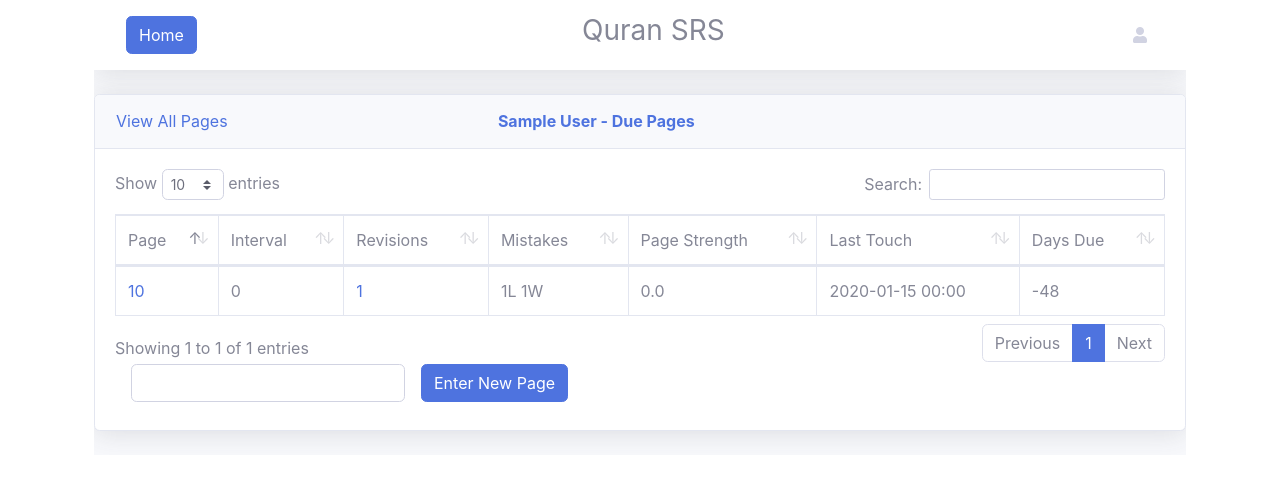
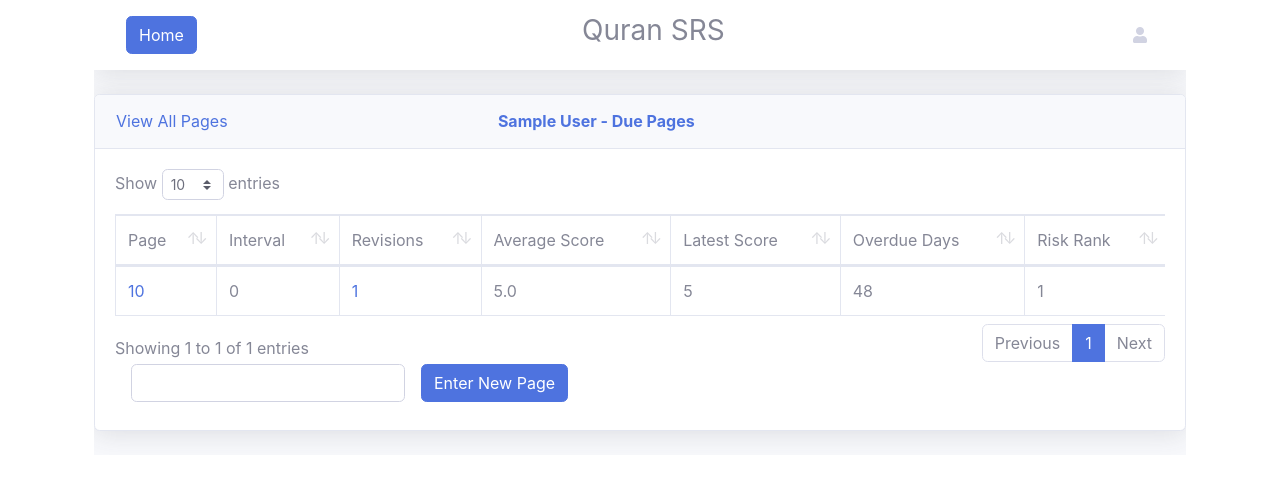
Before and after one commit to siraj-samsudeen/quran-srs, a Django app: page /student/1/due/ in a window 1280 px wide. Shown: the top 485 px of the page. Run offline with Django 3.2, Linux system fonts and the light colour scheme; a user stored in the database is signed in; tables that the repository leaves empty hold one stand-in row (values such as "Sample post"); some libraries are stand-ins or nearby versions.

Commit message:
Fixes #11

```diff
--- a/core_app/templates/due.html
+++ b/core_app/templates/due.html
@@ -32,7 +32,8 @@
   </div>
   <div class="card-body">
     <div class="table-responsive">
-            <table class="table table-bordered" id="dataTable" width="100%" cellspacing="0">
+      {% comment %} Set the sorting column {% endcomment %}
+      <table class="table table-bordered" id="dataTable" data-order='[[ 8, "asc" ]]'>
         {% for page, page_summary in pages_due.items %}
         {% if forloop.first %}
         <thead>
@@ -72,7 +73,7 @@
       <div class="form-group mx-sm-3 mb-2">
         <input type="number" class="form-control" name="page" required value="{{next_new_page}}">
       </div>
-    <button type="submit" class="btn btn-primary mb-2" >Enter New Page</button>
+      <button type="submit" class="btn btn-primary mb-2">Enter New Page</button>
     </form>
 
   </div>
@@ -86,9 +87,25 @@
 <script src="{% static 'js/dataTables.bootstrap4.js' %}">
 </script>
 
+
 <script>
-$(document).ready(function() {
-  $('#dataTable').DataTable();
+  $(document).ready(function () {
+    $('#dataTable').DataTable({
+      stateSave: false,
+      paging: true,
+      searching: false,
+      "columnDefs": [{
+          //Hide the interval / revision column
+          "targets": [5],
+          "visible": false,
+        },
+        //Hide the sort order column
+        {
+          "targets": [8],
+          "visible": false
+        }
+      ],
+    });
   });
 </script>
 {% endblock script %}
--- a/core_app/templates/page_entry.html
+++ b/core_app/templates/page_entry.html
@@ -64,6 +64,10 @@
 <form action="." method="POST">
     {% csrf_token %} {{ form.as_p }}
     <p><button>Update</button></p>
+
+    {% if due_page %}
+    <p>Next 3 Due Pages: {{next_page_set}} </p>
+    {% endif %}
 </form>
 
 {% endblock content %}
--- a/core_app/views.py
+++ b/core_app/views.py
@@ -1,6 +1,7 @@
 from itertools import groupby
 from collections import defaultdict
 import datetime
+import math
 
 from django.shortcuts import render, redirect
 from django.contrib.auth.decorators import login_required
@@ -11,6 +12,9 @@ from django.forms.models import model_to_dict
 from rest_framework import viewsets
 from rest_framework.response import Response
 from rest_framework.decorators import api_view
+
+import pandas as pd
+import numpy as np
 
 from core_app.forms import (
     RevisionEntryForm,
@@ -88,25 +92,39 @@ def extract_record(revision):
 keys_map = {
     "7.scheduled_interval": "Interval",
     "1.revision_number": "Revisions",
-    "mistakes": "Mistakes",
-    # "3.score": "Mistake Score",
-    "page_strength": "Page Strength",
+    "score_average": "Average Score",
+    "3.score": "Latest Score",
+    "mistakes": "Latest Mistakes",
+    "page_strength": "Interval / Revision",
     "2.revision date": "Last Touch",
-    "days_due": "Days Due",
     "8.scheduled_due_date": "Due On",
+    "overdue_days": "Overdue Days",
+    "risk_rank": "Risk Rank",
+    "sort_order": "Sort Order",
 }
 
 keys_map_all = {
-    key: value for key, value in keys_map.items() if key not in ["days_due"]
+    key: value
+    for key, value in keys_map.items()
+    if key not in ["risk_rank", "sort_order",]
 }
 keys_map_due = {
-    key: value for key, value in keys_map.items() if key not in ["8.scheduled_due_date"]
+    key: value
+    for key, value in keys_map.items()
+    if key not in ["2.revision date", "8.scheduled_due_date", "mistakes"]
 }
 
 keys_map_revision_entry = {
     key: value
     for key, value in keys_map.items()
-    if key not in ["8.scheduled_due_date", "page_strength", "days_due"]
+    if key
+    not in [
+        "2.revision date",
+        "8.scheduled_due_date",
+        "page_strength",
+        "risk_rank",
+        "sort_order",
+    ]
 }
 
 
@@ -139,6 +157,76 @@ def page_due(request, student_id):
     request.session["last_student"] = model_to_dict(student)
 
     pages_due = get_pages_due(student_id)
+
+    # Implement the algorithm to computer page risk
+
+    df = pd.DataFrame.from_dict(pages_due, orient="index",)
+    df.drop(
+        [
+            "2.revision date",
+            "8.scheduled_due_date",
+            "mistakes",
+            "4.current_interval",
+            "5.interval_delta",
+            "6.max_interval",
+            "is_due",
+            "score_cumulative",
+        ],
+        axis=1,
+        inplace=True,
+    )
+
+    df.rename(
+        columns={
+            "7.scheduled_interval": "interval",
+            "1.revision_number": "revisions",
+            "score_average": "average_score",
+            "3.score": "latest_score",
+            "page_strength": "interval_per_revision",
+            "overdue_days": "overdue_days",
+        },
+        inplace=True,
+    )
+
+    cols_new_order = [
+        "interval",
+        "revisions",
+        "average_score",
+        "latest_score",
+        "interval_per_revision",
+        "overdue_days",
+    ]
+    df = df[cols_new_order]
+
+    df["interval_modified"] = np.where(df.interval >= 30, -1 * df.interval, df.interval)
+    df["rank_interval"] = df["interval_modified"].rank(pct=True, ascending=False)
+    df["rank_revisions"] = df["revisions"].rank(pct=True, ascending=False)
+    df["rank_average_score"] = df["average_score"].rank(pct=True, ascending=True)
+    df["rank_latest_score"] = df["latest_score"].rank(pct=True, ascending=True)
+    df["rank_interval_per_revision"] = df["interval_per_revision"].rank(
+        pct=True, ascending=False
+    )
+    df["rank_overdue_days"] = df["overdue_days"].rank(pct=True, ascending=False)
+    df["rank_overall"] = (
+        df.rank_interval
+        + df.rank_revisions
+        + df.rank_average_score
+        + df.rank_latest_score
+        + df.rank_interval_per_revision
+        + df.rank_overdue_days
+    )
+    df["risk_rank"] = df["rank_overall"].rank(ascending=False, method="min")
+
+    for index, row in df.iterrows():
+        risk_rank = row["risk_rank"]
+
+        # Group pages into bins of 10 so that they can be tackled together
+        bin = math.ceil(risk_rank / 10)
+        # Now order the pages based on page number within each bin; page = index in the data frame
+        sort_order = round(bin + (index / 1000), 3)
+        pages_due[index].update({"risk_rank": int(row["risk_rank"])})
+        pages_due[index].update({"sort_order": sort_order})
+
     # Cache this so that revision entry page can automatically move to the next due page
     request.session["pages_due"] = pages_due
 
@@ -233,13 +321,29 @@ def page_entry(request, student_id, page, due_page):
 
             # if there are no more due pages, redirect to the main page.
             if pages_due:
-                next_page = int(sorted(pages_due.keys(), key=int)[0])
+                pages_due_sorted = sorted(
+                    pages_due.items(), key=lambda key_value: key_value[1]["sort_order"],
+                )
+                next_page = int(pages_due_sorted[0][0])
+
                 return redirect(
                     "page_entry", student_id=student.id, page=next_page, due_page=1
                 )
             else:
                 return redirect("page_due", student_id=student.id)
 
+    pages_due = request.session.get("pages_due")
+
+    if pages_due:
+        pages_due_sorted = sorted(
+            pages_due.items(), key=lambda key_value: key_value[1]["sort_order"],
+        )
+
+        next_page_set = []
+        for i in range(1, 4):
+            next_page_set.append(int(pages_due_sorted[i][0]))
+
+        print("next_set=", next_page_set)
     return render(
         request,
         "page_entry.html",
@@ -251,5 +355,7 @@ def page_entry(request, student_id, page, due_page):
             "student_id": student_id,
             "keys_map": keys_map_revision_entry,
             "new_page": new_page,
+            "next_page_set": next_page_set,
+            "due_page": due_page,
         },
     )
--- a/src/quran_srs.py
+++ b/src/quran_srs.py
@@ -178,12 +178,14 @@ def process_page(page, revision_list, extract_record):
         # Take the current interval in the input data or make it zero
         if index == 0:
             current_interval = int(current_interval or 0)
+            score_cumulative = score
         else:
             # We have the summary data from earlier revisions, hence we have to take use them
             page_summary_dict = page_summary
             scheduled_interval = page_summary_dict.get("7.scheduled_interval")
             scheduled_due_date = page_summary_dict.get("8.scheduled_due_date")
             last_score = page_summary_dict.get("3.score")
+            score_cumulative = page_summary_dict.get("score_cumulative") + score
 
             # class REVESION_TIMING(Enum):
             #     ON_TIME_REVISION =0
@@ -256,14 +258,16 @@ def process_page(page, revision_list, extract_record):
                 next_interval / (index + 1), 1
             ),  # Interval per revision
             "is_due": due_date <= datetime.date.today(),
-            "days_due": (due_date - datetime.date.today()).days,
+            "overdue_days": (datetime.date.today() - due_date).days,
             "mistakes": mistakes_text,
+            "score_cumulative": score_cumulative,
+            "score_average": round(score_cumulative / (index + 1), 2),
         }
 
     # Since this dict will be stored in session,
     # we need to convert datetime objects into a string representation
     new_page_summary = {
-        key: value.strftime("%Y-%m-%d %H:%M") if type(value) == datetime.date else value
+        key: value.strftime("%Y-%m-%d") if type(value) == datetime.date else value
         for key, value in page_summary.items()
     }
 
@@ -334,7 +338,6 @@ def write_output_due(due_pages_list, summary_by_page):
             summary["3.score"],
             summary["7.scheduled_interval"] / summary["1.revision_number"],
         ]
-        print(row, columns)
         row += 1
         output_sheet.updateRow(row, columns)
 
```
Also changed, not shown: 2 other files. Lines whose indentation alone changed are shown as unchanged.
